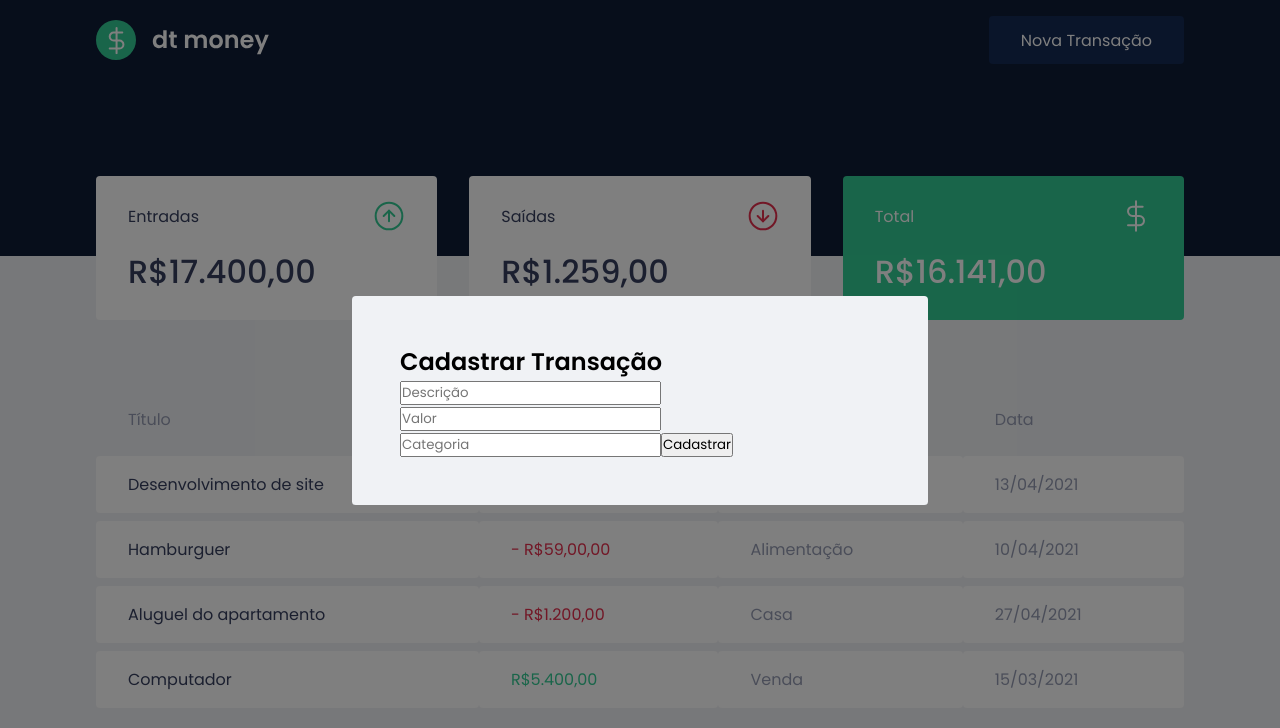
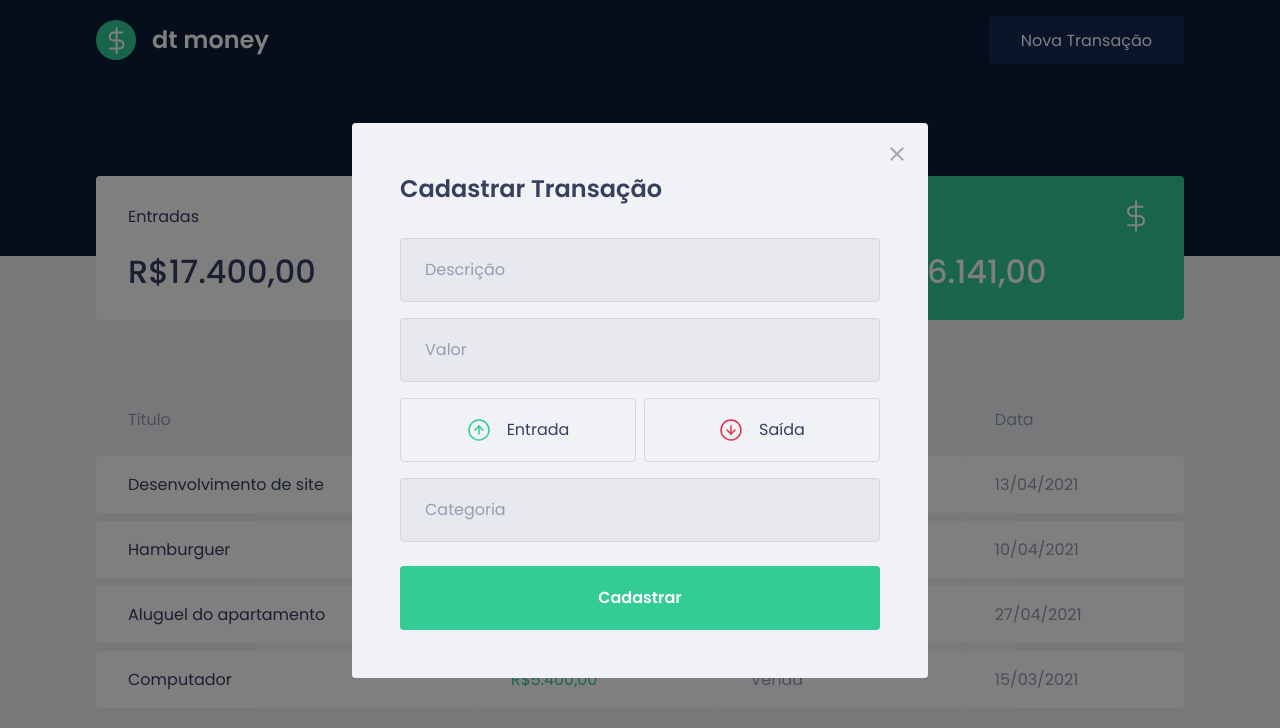
Before and after one commit to washingtoncharles/dtmoney, a React (Create React App) app: page / in a window 1280 px wide. Both pictures are taken after a click on the button "Nova Transação". Shown: the top 728 px of the page. Built offline with nearby package versions, Linux system fonts and the light colour scheme.

Commit message:
Creating Type Buttons

```diff
--- a/src/components/NewTransactionModal/index.tsx
+++ b/src/components/NewTransactionModal/index.tsx
@@ -1,5 +1,9 @@
 import Modal from 'react-modal';
-import { Container } from './styles';
+import { Container, TransactionTypeContainer } from './styles';
+
+import closeImg from '../../assets/close.svg';
+import incomeImg from '../../assets/income.svg';
+import outcomeImg from '../../assets/outcome.svg';
 
 interface NewTransactionModalProps {
   isOpen: boolean;
@@ -14,11 +18,29 @@
       overlayClassName="react-modal-overlay"
       className="react-modal-content"
     >
+
+      <button type='button' onClick={onRequestClose} className="react-modal-close">
+        <img src={closeImg} alt="Fechar Transação" />
+      </button>
+
       <Container>
         <h2>Cadastrar Transação</h2>
 
         <input placeholder='Descrição' />
         <input type="number" placeholder='Valor' />
+
+        <TransactionTypeContainer>
+          <button type='button'> {/*inicio - botao de tipo do lancamento - entrada*/}
+            <img src={incomeImg} alt="Entrada" />
+            <span>Entrada</span>
+          </button> {/*final - botao de tipo do lancamento - entrada*/}
+
+          <button type='button'> {/*botao de tipo do lancamento - saida*/}
+            <img src={outcomeImg} alt="Saída" />
+            <span>Saída</span>
+          </button> {/*final - botao de tipo do lancamento - saida*/}
+        </TransactionTypeContainer>
+
         <input placeholder='Categoria' />
 
         <button type="submit">Cadastrar</button>
--- a/src/components/NewTransactionModal/styles.ts
+++ b/src/components/NewTransactionModal/styles.ts
@@ -1,3 +1,84 @@
 import styled from "styled-components";
 
-export const Container = styled.form``
+export const Container = styled.form`
+  h2 {
+    color: var(--text-title);
+    font-size: 1.5rem;
+    margin-bottom: 2rem;
+  }
+
+  input {
+    width: 100%;
+    padding: 0 1.5rem;
+    height: 4rem;
+    border-radius: 0.25rem;
+
+    border: 1px solid #D7D7D7;
+    background: #E7E9EE;
+
+    font-weight: 400;
+    font-size: 1rem;
+
+    &::placeholder {
+      color: var(--text-body);
+    }
+
+    & + input {
+      margin-top: 1rem;
+    }
+  }
+
+  button[type="submit"] {
+    width: 100%;
+    padding: 0 1.5rem;
+    height: 4rem;
+    background: var(--green);
+    color: #FFFFFF;
+    border-radius: 0.25rem;
+    border: 0;
+    font-size: 1rem;
+    margin-top: 1.5rem;
+    font-weight: 600;
+
+    transition: filter 0.2s;
+
+    &:hover {
+      filter: brightness(0.9);
+    }
+  }
+`;
+
+export const TransactionTypeContainer = styled.div`
+  margin: 1rem 0;
+  display: grid;
+  grid-template-columns: 1fr 1fr;
+  gap: 0.5rem;
+
+  button {
+    height: 4rem;
+    border: 1px solid #D7D7D7;
+    border-radius: 0.25rem;
+
+    background: transparent;
+
+    display: flex;
+    align-items: center;
+    justify-content: center;
+
+    &:hover {
+      border-color: #AAAAAA;
+    }
+
+    img {
+      width: 24px;
+      height: 24px;
+    }
+
+    span {
+      display: inline-block;
+      margin-left: 1rem;
+      font-size: 1rem;
+      color: var(--text-title);
+    }
+  }
+`
--- a/src/styles/global.ts
+++ b/src/styles/global.ts
@@ -77,4 +77,18 @@
     border-radius: 0.24rem;
   }
 
+  .react-modal-close {
+    position: absolute;
+    right: 1.5rem;
+    top: 1.5rem;
+    border: 0;
+    background: transparent;
+
+    transition: filter 0.2s;
+
+    &:hover {
+      filter: brightness(0.8);
+    }
+  }
+
 `
```
